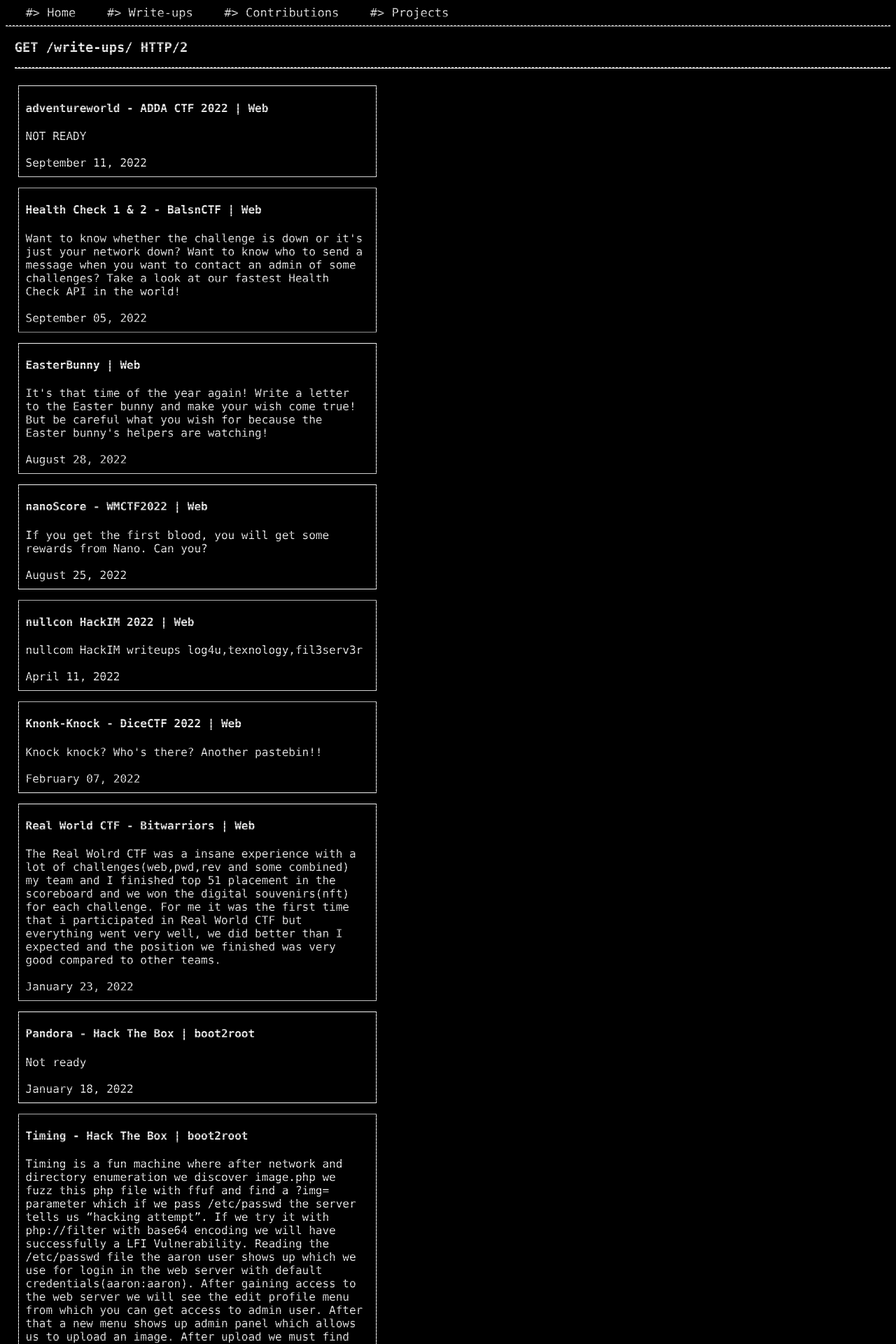
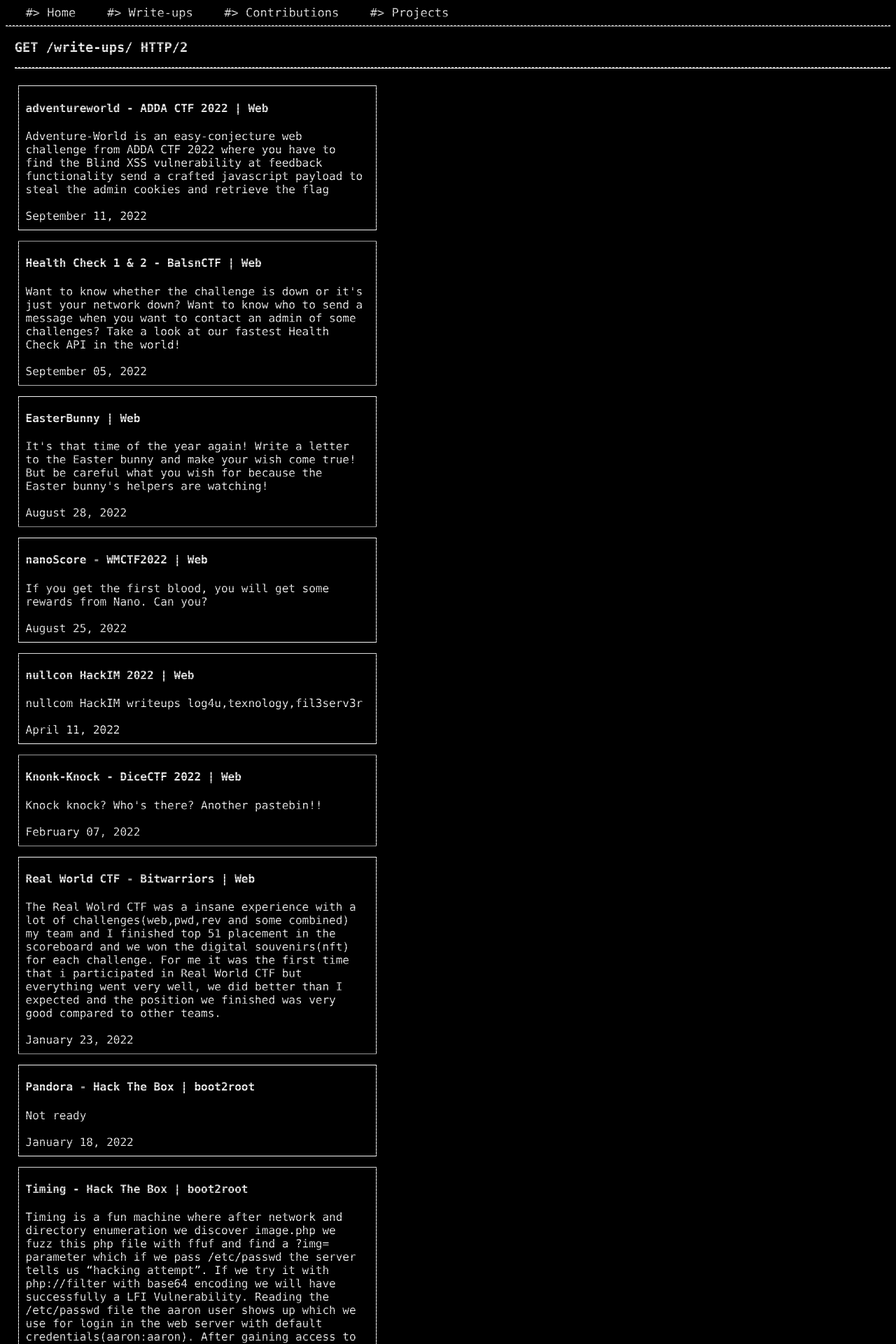
Before and after one commit to dhmosfunk/dhmosfunk.github.io, a Jekyll site: the page built from _pages/writeups.md, in a window 1280 px wide. Shown: the top 1920 px of the page at 70% size. Built offline with Jekyll 4.4.1, drawn with Linux system fonts in a browser that asks for light colours.

Commit message:
add some stuff

```diff
--- a/_posts/2022-9-11-addactf.md
+++ b/_posts/2022-9-11-addactf.md
@@ -3,8 +3,11 @@
 title: adventureworld - ADDA CTF 2022
 date: 2022-9-11
 category: "Web"
-desc: "NOT READY"
+desc: "Adventure-World is an easy-conjecture web challenge from ADDA CTF 2022 where you have to find the Blind XSS vulnerability at feedback functionality send a crafted javascript payload to steal the admin cookies and retrieve the flag"
 ---
+
+## Information
+Adventure-World is an easy-conjecture web challenge from ADDA CTF 2022 where you have to find the Blind XSS vulnerability at feedback functionality send a crafted javascript payload to steal the admin cookies and retrieve the flag
 
 
 ![index](https://user-images.githubusercontent.com/45040001/192120202-f83a5c41-6497-4bc4-b2db-ff2648f8546c.png)
```
